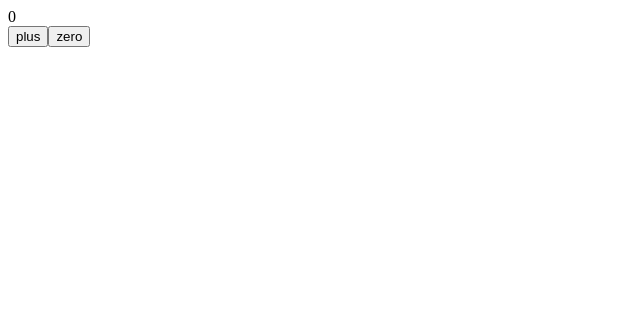
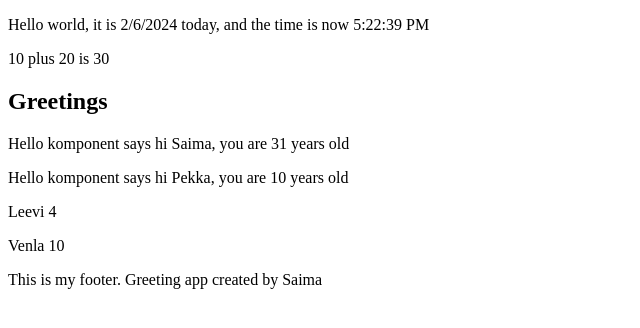
Before and after one commit to Saima445/01-react-part1, a React (Vite) app: page / in a window 1280 px wide. Shown: the top 328 px of the page, without its empty margins (0-640 px from the left). Built offline with nearby package versions, Linux system fonts and the light colour scheme.

Commit message:
14 muutettu koodi takaisin part1 tehtävään asti. Luotu uudet repositoriot javascriptille ja laskurille. Tehtäviä jatketaan niissä.

```diff
--- a/src/App.jsx
+++ b/src/App.jsx
@@ -1,17 +1,87 @@
-import { useState } from "react";
+const Time = () => {
+  console.log("Hello from TIME komponent");
+  const now = new Date();
+  const a = 10;
+  const b = 20;
+  console.log(now, a + b);
+  return (
+    <section>
+      <p>
+        Hello world, it is
+        <span> {now.toLocaleDateString()} today, </span>
+        <span>and the time is now {now.toLocaleTimeString()}</span>
+      </p>
+      <p>
+        {a} plus {b} is {a + b}
+      </p>
+    </section>
+  );
+};
+
+const Hello = (props) => {
+  console.log("Hello from HELLO komponent");
+  console.log(
+    `tiedot propsien kautta: nimi on ${props.name} ja ika on ${props.age}`
+  );
+  return (
+    <section>
+      <p>
+        Hello komponent says hi {props.name}, you are {props.age} years old
+      </p>
+    </section>
+  );
+};
+
+const Friends = () => {
+  console.log("Hello from FRIENDS komponent");
+  //TÄMÄ KÄY MYÖS RENDERÖITÄVÄKSI,JOS ARVOT OVAT OIKEIN
+  //   const friends = [ 'Leevi', 'Venla']
+  //   return (
+  //     <div>
+  //       <p>{friends}</p>
+  //     </div>
+  //   )
+  // }
+  const friends = [
+    { name: "Leevi", age: 4 },
+    { name: "Venla", age: 10 },
+  ];
+  console.log(`${friends[0].name} ${friends[1].name}`);
+  return (
+    <section>
+      <p>
+        {friends[0].name} {friends[0].age}
+      </p>
+      <p>
+        {friends[1].name} {friends[1].age}
+      </p>
+    </section>
+  );
+};
+
+const Footer = () => {
+  console.log("Hello from FOOTER komponent");
+  return (
+    <section>
+      <p>This is my footer. Greeting app created by Saima</p>
+    </section>
+  );
+};
 
 const App = () => {
-  const [counter, setCounter] = useState(0);
-  // const handleClick = () => {
-  //   console.log("clicked");
-  // };
-  // setTimeout(() => setCounter(counter + 1), 1000);
-  // console.log("rendering...", counter);
+  console.log("Hello from APP komponent");
+  const nimi = "Pekka";
+  const ika = 10;
   return (
     <>
-      <div>{counter}</div>
-      <button onClick={() => setCounter(counter + 1)}>plus</button>
-      <button onClick={() => setCounter(0)}>zero</button>
+      <Time />
+      <section>
+        <h1>Greetings</h1>
+        <Hello name="Saima" age={21 + 10} />
+        <Hello name={nimi} age={ika} />
+      </section>
+      <Friends />
+      <Footer />
     </>
   );
 };
```
